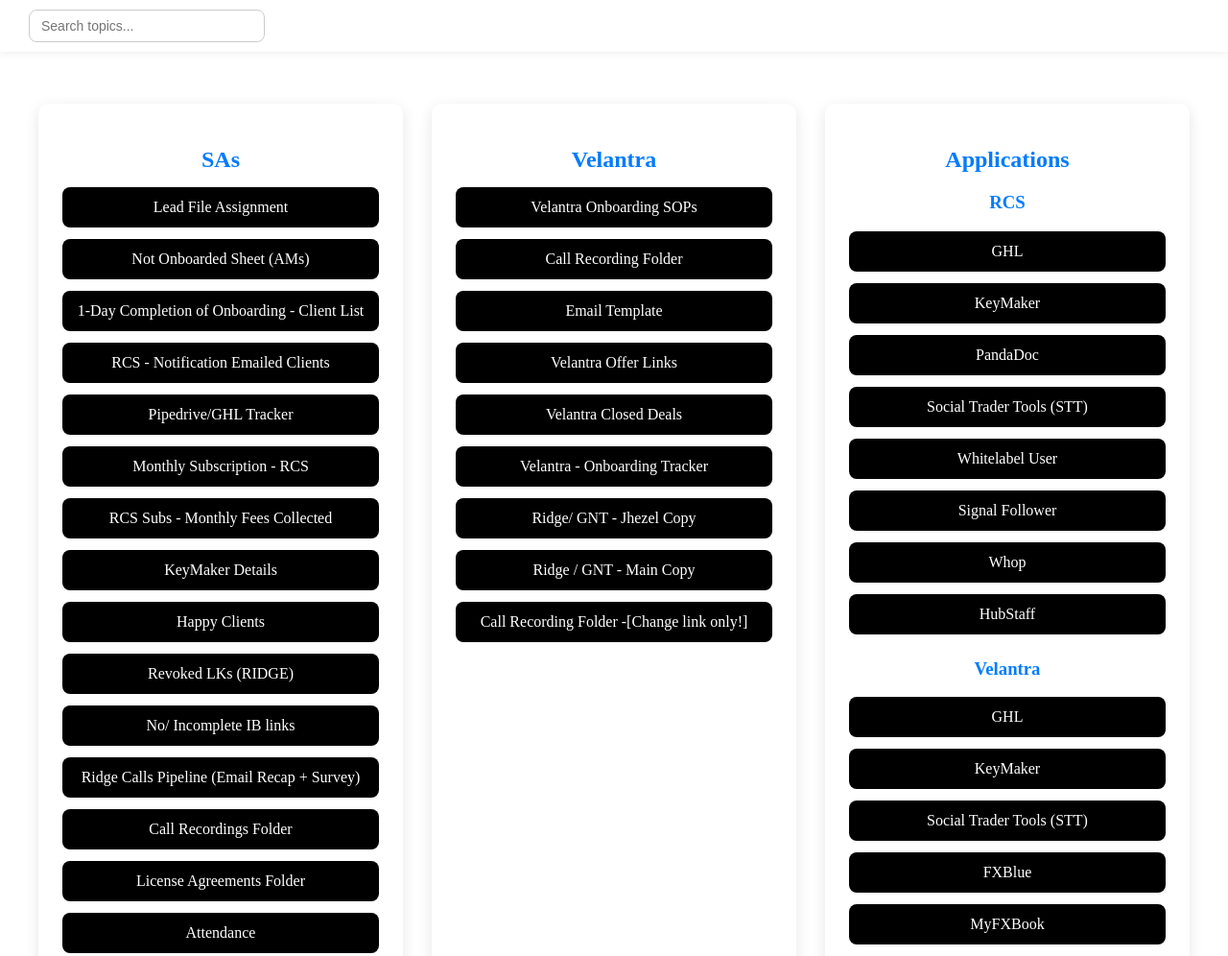
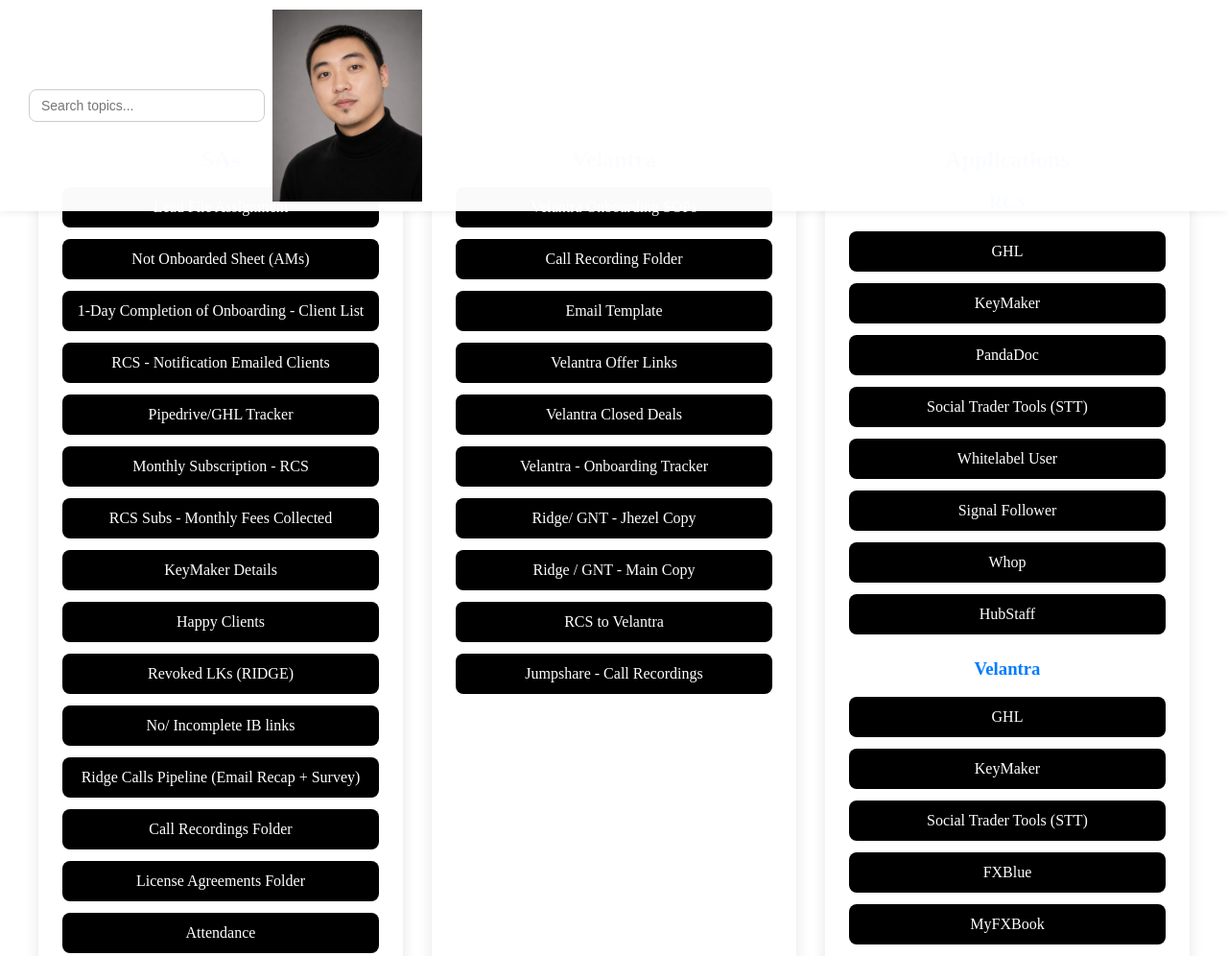
Before and after one commit to ImportantFiles/SupportingAdmins, a plain HTML site: page index.html in a window 1280 px wide. Shown: the top 996 px of the page at 96% size. Drawn offline with Linux system fonts and the light colour scheme.

Commit message:
Update index.html

```diff
--- a/index.html
+++ b/index.html
@@ -95,6 +95,27 @@ ul { list-style-type: none; padding: 0; margin: 0; }
   outline: none;
   box-shadow: 0 0 4px rgba(0,123,255,0.4);
 }
+
+.site-header {
+  position: fixed;
+  top: 0;
+  left: 0;
+  right: 0;
+  display: flex;
+  align-items: center;
+  justify-content: space-between;
+  background: rgba(255,255,255,0.98);
+  box-shadow: 0 1px 8px rgba(0,0,0,0.08);
+  padding: 10px 30px;
+  z-index: 9999;
+  overflow: visible;
+}
+
+.header-logo {
+  height: 200px;
+  width: auto;
+  object-fit: contain;
+}
 </style>
 </head>
 <body>
@@ -103,6 +124,7 @@ ul { list-style-type: none; padding: 0; margin: 0; }
 <header class="site-header" id="siteHeader">
   <div class="search-container">
     <input type="text" id="searchInput" placeholder="Search topics..." />
+    <img src="logo.png" alt="Company Logo" class="header-logo">
   </div>
 </header>
 
@@ -144,7 +166,8 @@ ul { list-style-type: none; padding: 0; margin: 0; }
       <li><a class="list-item" href="https://docs.google.com/spreadsheets/d/1hH8roEMwNul-1vrSdpo_OMj4Fgq34suGSMcqsBcFEfU/edit?gid=122613386#gid=122613386" target="_blank" rel="noopener noreferrer">Velantra - Onboarding Tracker</a></li>
       <li><a class="list-item" href="https://docs.google.com/spreadsheets/d/1wpshs97LMqOYN6-XSVjowKRrr9vFlWuk77hL0fuNk7w/edit?gid=0#gid=0" target="_blank" rel="noopener noreferrer">Ridge/ GNT - Jhezel Copy</a></li>
       <li><a class="list-item" href="https://docs.google.com/spreadsheets/d/1oJleucdsJqCGRLaGzxVU8--ytOoNAbUsSiPqYJ-kQOQ/edit?gid=0#gid=0" target="_blank" rel="noopener noreferrer">Ridge / GNT - Main Copy</a></li>
-      <li><a class="list-item" href="https://jumpshare.com/folder/pHYf1oLgvhaTCCHs0gsr" target="_blank" rel="noopener noreferrer">Call Recording Folder -[Change link only!]</a></li>
+      <li><a class="list-item" href="https://docs.google.com/spreadsheets/d/1XBTU0YBWqTAG7lhd5uJFdysmA1r-iwxTjJHsDgPy5L0/edit?gid=0#gid=0" target="_blank" rel="noopener noreferrer">RCS to Velantra</a></li>
+      <li><a class="list-item" href="https://jumpshare.com/folder/pHYf1oLgvhaTCCHs0gsr" target="_blank" rel="noopener noreferrer">Jumpshare - Call Recordings</a></li>
     </ul>
   </div>
 
```
